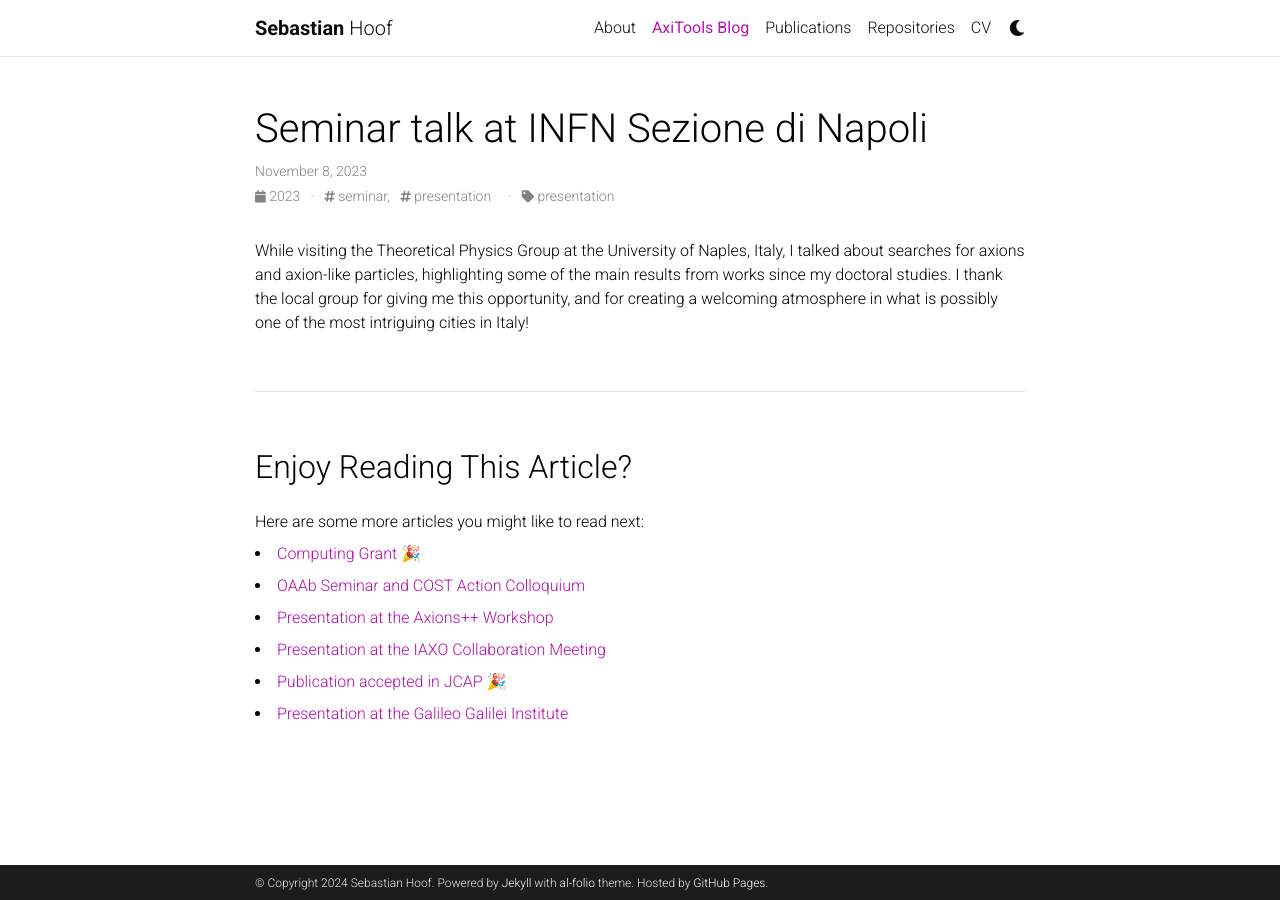
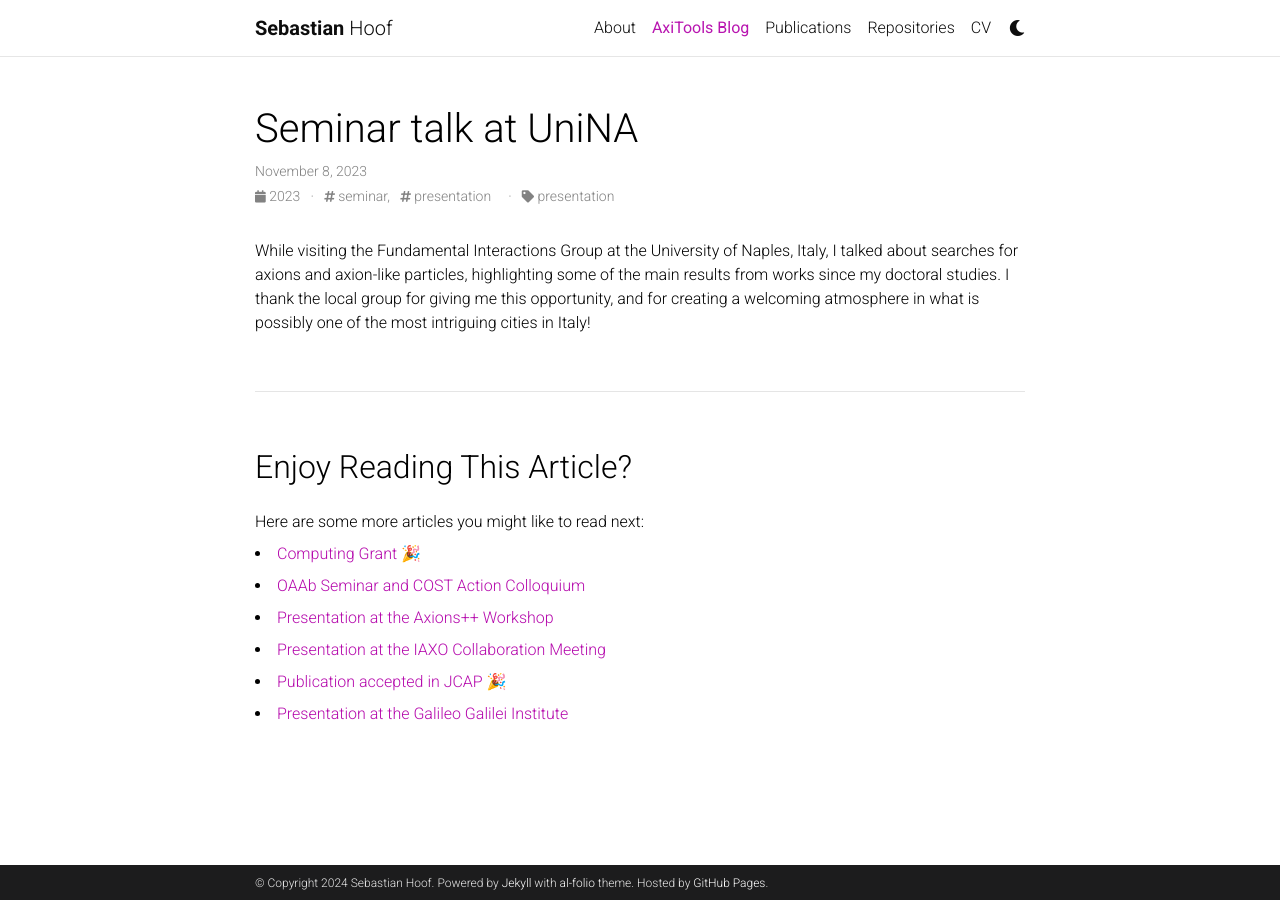
Before and after one commit to sebhoof/sebhoof.github.io, a Jekyll site: the page built from _posts/2023-11-08-seminar-naples.md, in a window 1280 px wide. Built offline with Jekyll 4.4.1, drawn with Linux system fonts in a browser that asks for light colours; comment, search, counter and statistics services are not loaded; a style sheet for code colours, icons or effects is not loaded.

Commit message:
Fixed a typo in UniNA seminar.

```diff
--- a/_posts/2023-11-08-seminar-naples.md
+++ b/_posts/2023-11-08-seminar-naples.md
@@ -1,11 +1,11 @@
 ---
 layout: post
-title: Seminar talk at INFN Sezione di Napoli
+title: Seminar talk at UniNA
 date: 2023-11-08
 description: Naples, Italy
 tags: seminar, presentation
 categories: presentation
 ---
 
-While visiting the Theoretical Physics Group at the University of Naples, Italy, I talked about searches for axions and axion-like particles, highlighting some of the main results from works since my doctoral studies.
+While visiting the Fundamental Interactions Group at the University of Naples, Italy, I talked about searches for axions and axion-like particles, highlighting some of the main results from works since my doctoral studies.
 I thank the local group for giving me this opportunity, and for creating a welcoming atmosphere in what is possibly one of the most intriguing cities in Italy!
```
